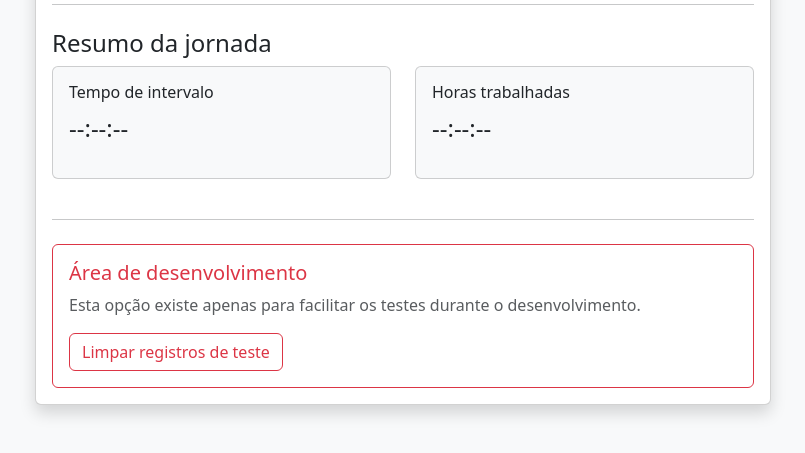
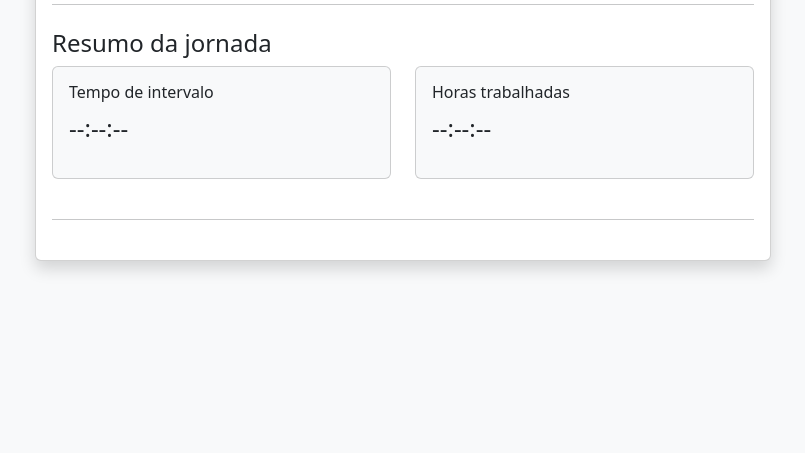
Before and after one commit to marciocfernandes/Ponto-Eletronico, a Flask app: page /home in a window 1280 px wide. Shown: the part 651-1104 px from the top of the page, without its empty margins (237-1042 px from the left). After the commit the page ends 923 px from the top, so only its background shows below. Run offline with Flask 3, Linux system fonts and the light colour scheme; the visitor is signed in with stand-in values (Sample User, id 1); data that the repository does not hold is empty; some libraries are stand-ins or nearby versions.

Commit message:
Etapa 3 - remocao da funcionalidade de limpeza de registros

```diff
--- a/app/routes/main.py
+++ b/app/routes/main.py
@@ -174,7 +174,6 @@ def registrar_ponto(tipo):
     return redirect(url_for("main.home"))
 
 
-@main.route("/limpar-registros", methods=["POST"])
 @login_required
 def limpar_registros():
 
--- a/app/templates/dashboard.html
+++ b/app/templates/dashboard.html
@@ -157,6 +157,8 @@
                         <form
                             action="{{ url_for('main.registrar_ponto', tipo=proximo_tipo) }}"
                             method="POST">
+
+                             <input type="hidden" name="csrf_token" value="{{ csrf_token() }}">
 
                             {% if proximo_tipo == "ENTRADA" %}
 
@@ -383,36 +385,7 @@
 
                     <hr class="my-4">
 
-                    <div class="border border-danger rounded p-3">
 
-                        <h5 class="text-danger">
-                            Área de desenvolvimento
-                        </h5>
-
-                        <p class="text-muted">
-
-                            Esta opção existe apenas para facilitar
-                            os testes durante o desenvolvimento.
-
-                        </p>
-
-
-                        <form
-                            action="{{ url_for('main.limpar_registros') }}"
-                            method="POST"
-                            onsubmit="return confirm('Deseja realmente apagar os registros de ponto de hoje?');">
-
-                            <button
-                                type="submit"
-                                class="btn btn-outline-danger">
-
-                                Limpar registros de teste
-
-                            </button>
-
-                        </form>
-
-                    </div>
 
 
                 </div>
```
